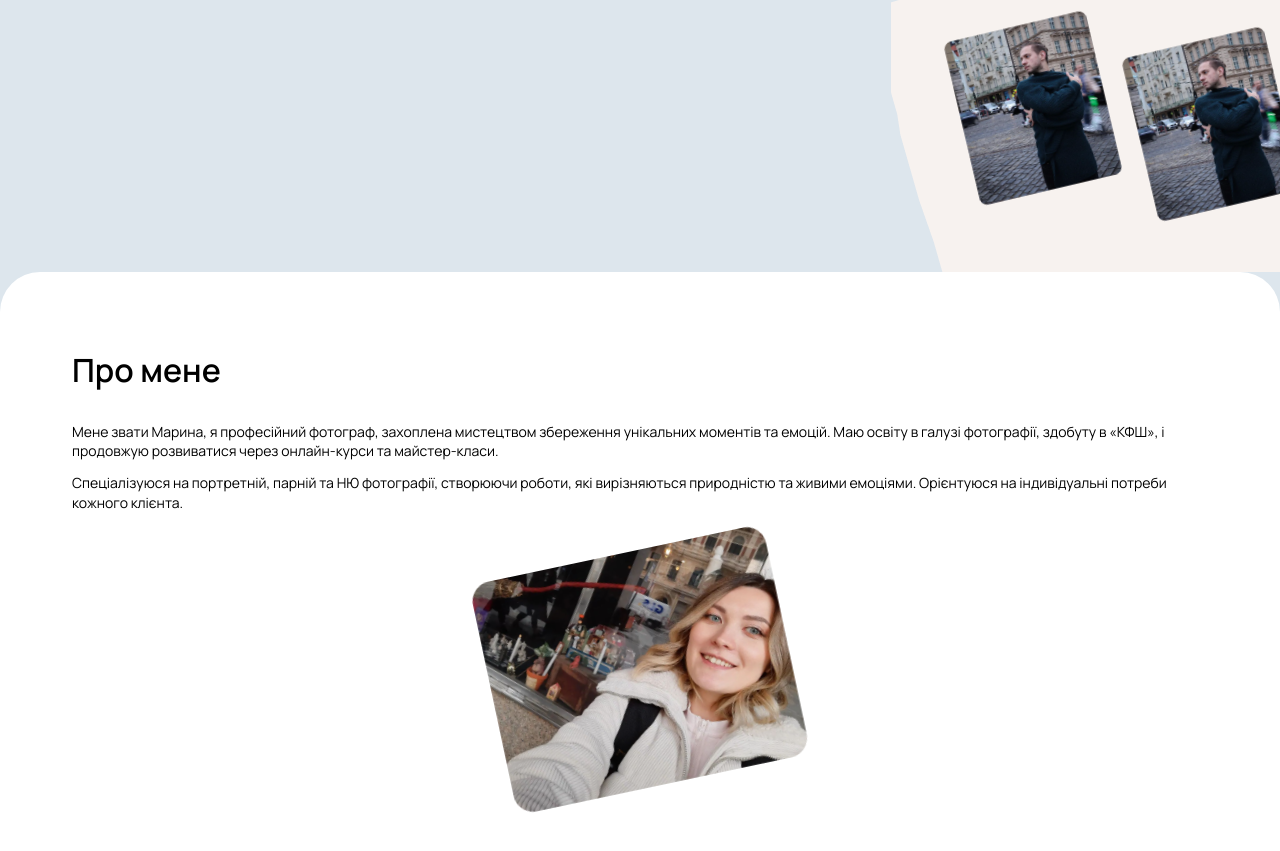
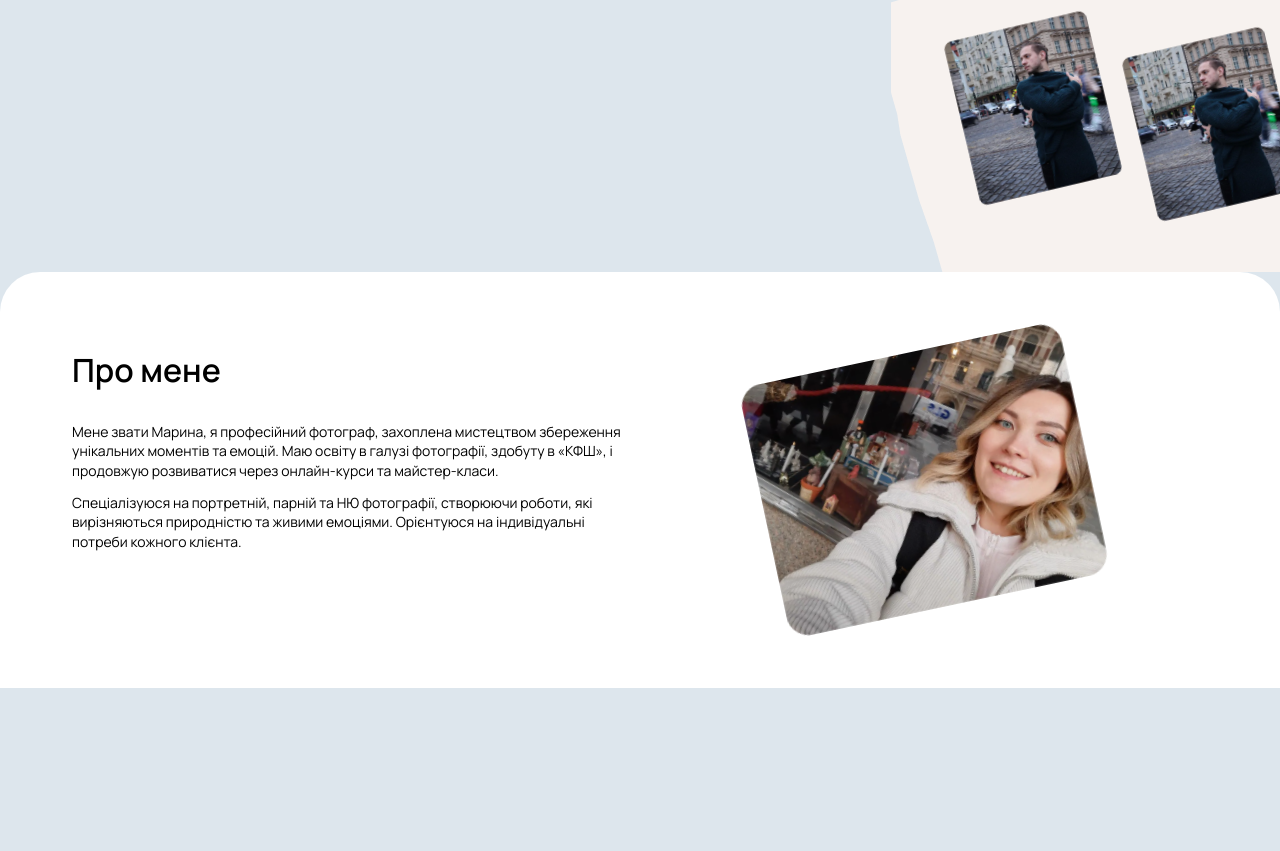
Before and after one commit to 4svEXE/HolovanMarynaPhotographer, a React (Vite) app: page / in a window 1280 px wide. Shown: the part 495-1346 px from the top of the page. After the commit the page ends 1183 px from the top, so only its background shows below. Built offline with nearby package versions, Linux system fonts and the light colour scheme.

Commit message:
klym/introduction-section/feat
add tablet styles

```diff
--- a/src/Pages/HomePage/components/IntroductionSection/IntroductionSection.jsx
+++ b/src/Pages/HomePage/components/IntroductionSection/IntroductionSection.jsx
@@ -7,8 +7,8 @@ import heroImageDesktop2x from "../../../../images/shared/desktop/hero-desktop@2
 const IntroductionSection = () => {
   return (
     <section className={`${css.introductionSection} section pt-20 pb-20 xlg:pt-32 xlg:pb-32`}>
-      <div className="container xlg:flex">
-        <div className={`${css.articleContainer} xlg:ml-20`}>
+      <div className="container md:flex">
+        <div className={`${css.articleContainer} md:w-1/2 xlg:ml-20`}>
           <h2 className="mb-8 xlg:mb-16">Про мене</h2>
           <p className="mb-3 xlg:text-base xlg:mb-5">
             Мене звати Марина, я професійний фотограф, захоплена мистецтвом
@@ -22,7 +22,7 @@ const IntroductionSection = () => {
             на індивідуальні потреби кожного клієнта.
           </p>
         </div>
-        <picture className="mx-auto flex justify-center -rotate-12 xlg:h-72">
+        <picture className="mx-auto flex justify-center -rotate-12 md:h-64 xlg:h-72">
           <source
             media="(min-width:1440px)"
             srcSet={`${heroImageDesktop} 1x,${heroImageDesktop2x} 2x`}
```
